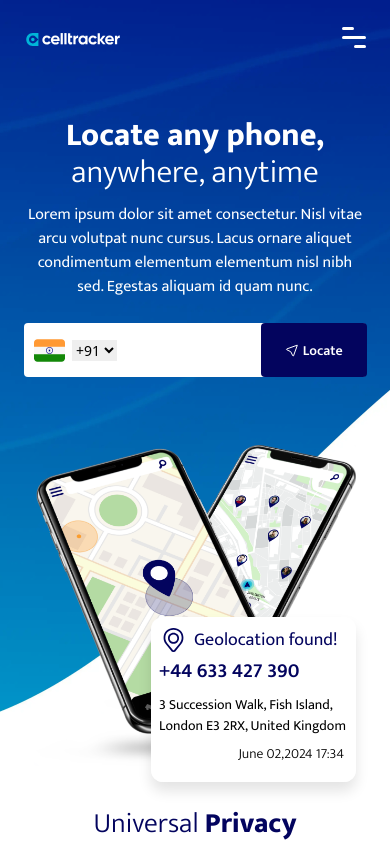
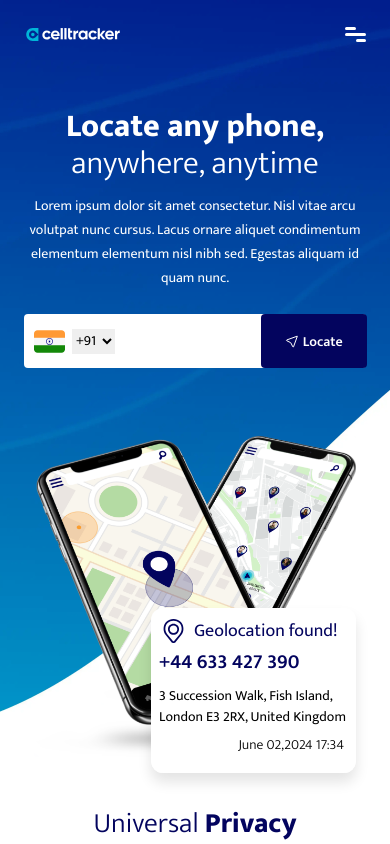
Before and after one commit to mayankpcp7/celltracker, a React (Create React App) app: page / in a window 390 px wide. Shown: the top 844 px of the page. Built offline with nearby package versions, Linux system fonts and the light colour scheme.

Commit message:
checkong

```diff
--- a/src/components/LandingHome.jsx
+++ b/src/components/LandingHome.jsx
@@ -62,14 +62,14 @@ const LandingHome = () => {
           <button onClick={showNav} className="md:hidden relative z-[4]">
             {navBar ? (
               <div className="flex md:hidden flex-col relative z-50 justify-between w-[18px] h-[17px] cursor-pointer">
-                <span className="bg-black w-[11px] h-[2px] relative z-50 transition-all ease-linear duration-300 rotate-[45deg] translate-x-0 translate-y-0 -bottom-[11px]"></span>
-                <span className="bg-black w-[11px] h-[2px] relative z-50  transition-all ease-linear duration-300 rotate-[-45deg] translate-x-0 translate-y-1 bottom-[8px]"></span>
+                <span className="bg-black min-w-[11px] min-h-[2px] relative z-50 transition-all ease-linear duration-300 rotate-[45deg] translate-x-0 -translate-y-1 -bottom-[11px]"></span>
+                <span className="bg-black min-w-[11px] min-h-[2px] relative z-50  transition-all ease-linear duration-300 rotate-[-45deg] translate-x-0 translate-y-0 bottom-[8px]"></span>
               </div>
             ) : (
-              <div className="flex md:hidden flex-col z-50 justify-between w-[24px] h-[24px] cursor-pointer relative">
-                <span className="bg-white rounded-md w-1/2 h-[3px] relative z-50 mb-[3px] transition-all ease-linear duration-300"></span>
-                <span className="bg-white rounded-md w-full h-[3px] relative z-50 mb-[3px] transition-all ease-linear duration-300"></span>
-                <span className="bg-white rounded-md w-1/2 h-[3px] ms-auto relative z-50 mb-[3px] transition-all ease-linear duration-300"></span>
+              <div className="flex md:hidden flex-col z-50 justify-between w-[21px] h-[15px] cursor-pointer relative">
+                <span className="bg-white rounded-md w-1/2 h-[3px] relative z-50  transition-all ease-linear duration-300"></span>
+                <span className="bg-white rounded-md w-full h-[3px] relative z-50  transition-all ease-linear duration-300"></span>
+                <span className="bg-white rounded-md w-1/2 h-[3px] ms-auto relative z-50  transition-all ease-linear duration-300"></span>
               </div>
             )}
           </button>
@@ -86,18 +86,18 @@ const LandingHome = () => {
               Locate any phone,
               <span className=" font-light"> anywhere, anytime</span>
             </h1>
-            <p className=" font-normal max-lg:text-center font-mukta text-base sm:text-base leading-6 text-white mt-3 sm:mt-2 lg:pe-[8px]">
+            <p className=" font-normal max-lg:text-center font-mukta text-sm sm:text-base leading-6 text-white mt-3 sm:mt-2 lg:pe-[8px]">
               Lorem ipsum dolor sit amet consectetur. Nisl vitae arcu volutpat
               nunc cursus. Lacus ornare aliquet condimentum elementum elementum
               nisl nibh sed. Egestas aliquam id quam nunc.
             </p>
-            <div className=" max-lg:mx-auto bg-white rounded shadow-inputNumber flex items-center justify-between ps-2.5 max-w-[448px] mt-6">
+            <div className=" max-lg:mx-auto bg-white rounded flex items-center justify-between ps-2.5 max-w-[448px] mt-6">
               <div className=" flex items-center gap-[7px] ">
                 <span>
                  <IndiaFlagIcon/>
                 </span>
                 <select
-                  className="outline-none text-sm leading-[23px] font-Mukta md:leading-[26px] md:text-base"
+                  className="outline-none text-sm leading-[23px] font-mukta md:leading-[26px] md:text-base"
                   name="number"
                   id="number"
                 >
```
